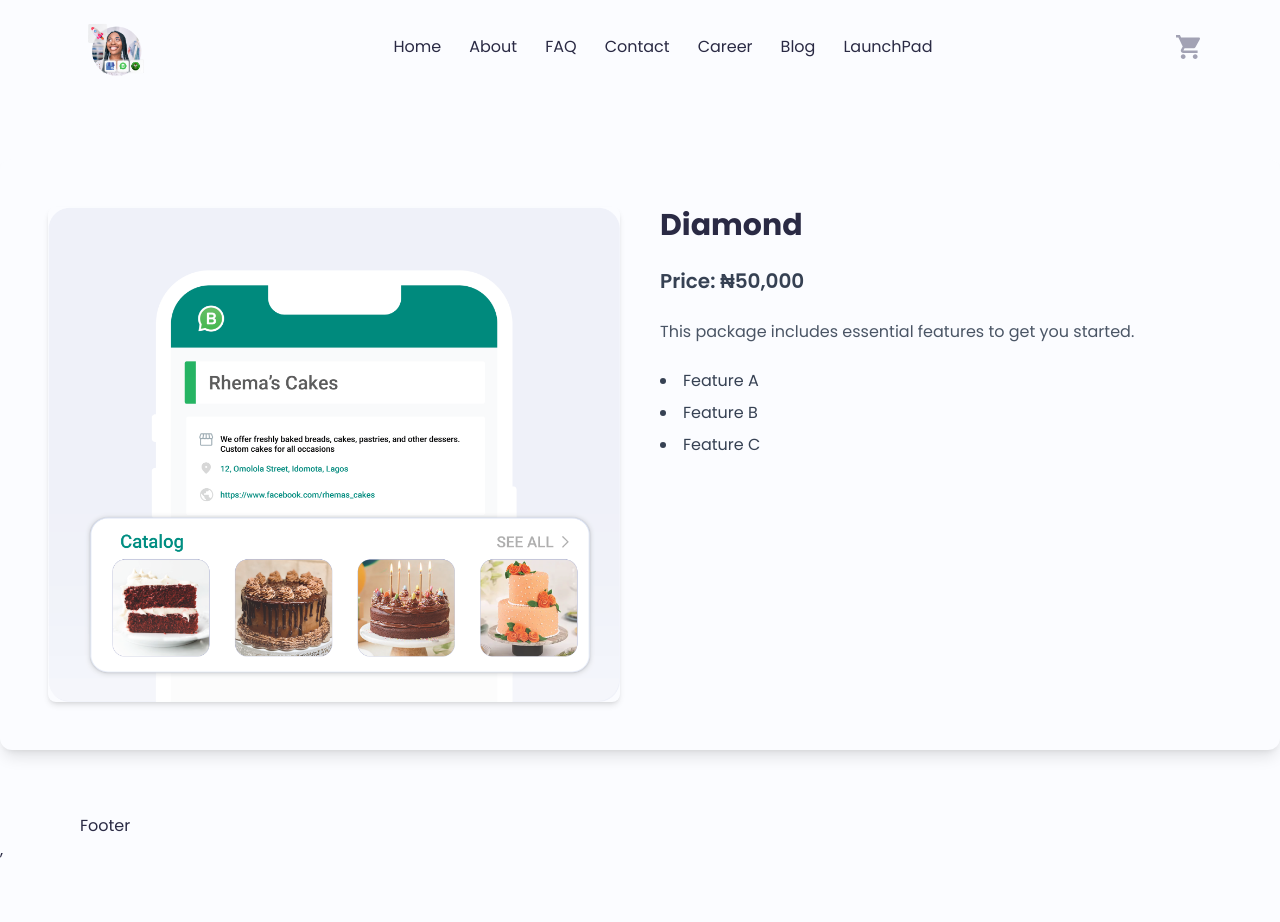
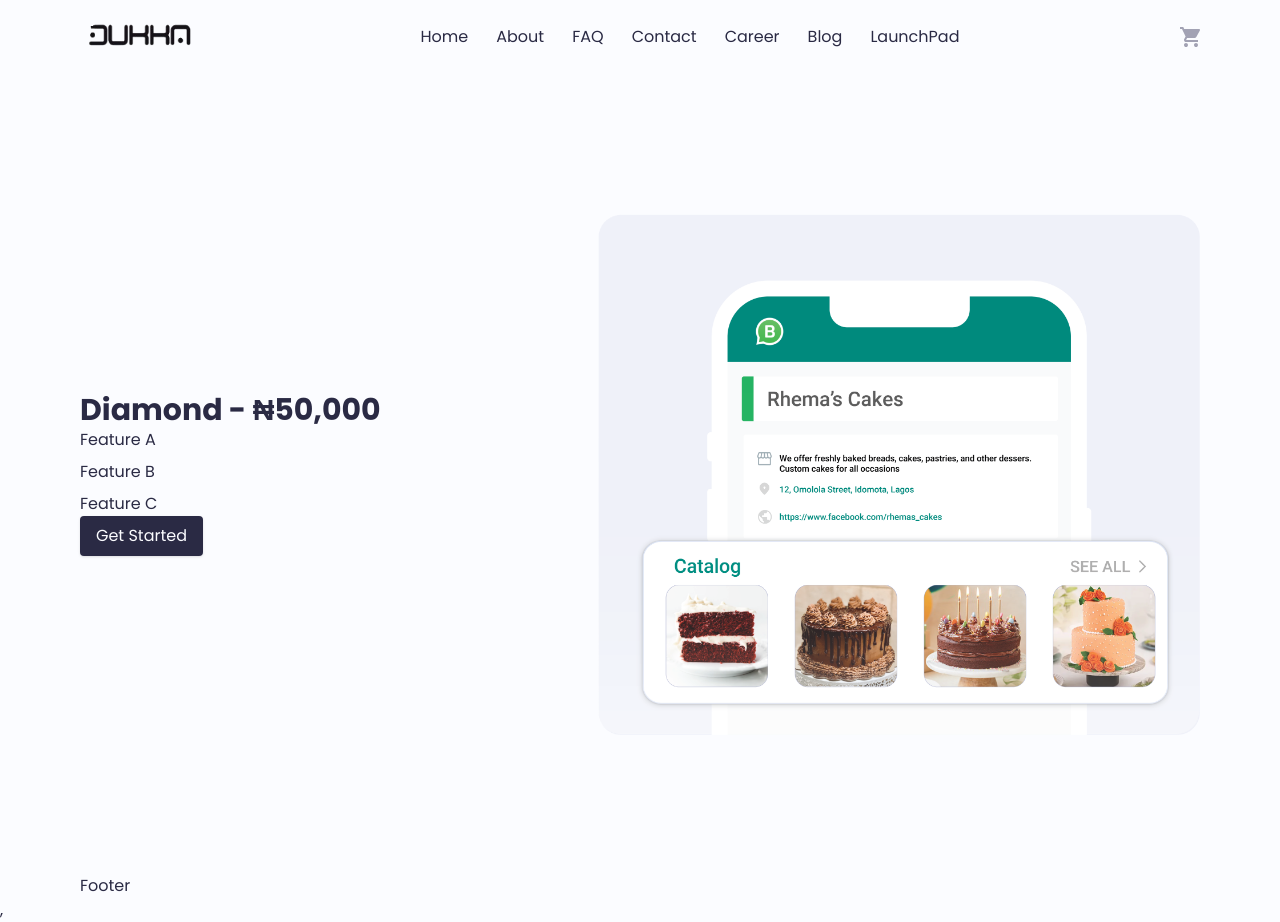
Before and after one commit to geliettech/DukkaLaunchPad, a React (Vite) app: page /Packages/diamond in a window 1280 px wide. Before the commit the page ends 862 px from the top, so only its background shows below. Built offline with nearby package versions, Linux system fonts and the light colour scheme.

Commit message:
fixerrors

```diff
--- a/src/components/cart.tsx
+++ b/src/components/cart.tsx
@@ -3,7 +3,7 @@ import cart from "/hero-section/Vector.svg";
 const Cart = () => {
   return (
     <div>
-      <img src={cart} alt="logo" className="w-[24px] h-[24px]" />
+      <img src={cart} alt="logo" className="w-[20px] h-[20px]" />
     </div>
   );
 };
--- a/src/components/logo.tsx
+++ b/src/components/logo.tsx
@@ -1,9 +1,9 @@
-import logo from "/hero-section/launchpad-1.png";
+import logo from "/logo.png";
 
 const Logo = () => {
   return (
     <div>
-      <img src={logo} alt="logo" className="w-[70px]" />
+      <img src={logo} alt="logo" className="w-[120px]" />
     </div>
   );
 };
--- a/src/data/data.tsx
+++ b/src/data/data.tsx
@@ -29,7 +29,7 @@ const PackagesData = [
     id: nanoid(),
     PkgImg: "/packages/rhemacakes-whatsapp-1.png",
     title: "gold",
-    price: "₦",
+    price: "₦26,500",
     description: "This package includes essential features to get you started.",
     features: ["Feature A", "Feature B", "Feature C"],
   },
--- a/src/pages/packageDetails.tsx
+++ b/src/pages/packageDetails.tsx
@@ -3,67 +3,75 @@ import { useEffect, useState } from "react";
 import PackagesData from "../data/data";
 import { motion } from "framer-motion";
 import { SlideBottom } from "../utility/animation";
+import Button from "../components/btn";
 
 const PackageDetails = () => {
+  // Extract title parameter from the URL
   const { title } = useParams<{ title: string }>();
-  const [pkg, setPkg] = useState<any | null>(null);
+
+  // State variables to store data
+  const [pkgDetails, setPkgDetails] = useState<any | null>(null);
+  const [loading, setLoading] = useState(true);
 
   useEffect(() => {
-    // find the matching package by title
-    const foundPackage = PackagesData.find(
-      (item) => item.title.toLowerCase() === title?.toLowerCase()
-    );
-    setPkg(foundPackage || null);
+    if (title) {
+      const foundPackage = PackagesData.find(
+        (item) => item.title.toLowerCase() === title.toLowerCase()
+      );
+      setPkgDetails(foundPackage || null);
+    }
+    setLoading(false); // ✅ done checking
   }, [title]);
 
-  if (!pkg) {
+  if (loading) {
     return (
-      <div className="flex justify-center items-center h-screen">
-        <p className="text-lg font-semibold">Package not found 🚫</p>
+      <div className="flex items-center justify-center h-screen">
+        <p className="text-xl">Loading package...</p>
+      </div>
+    );
+  }
+
+  if (!pkgDetails) {
+    return (
+      <div className="flex items-center justify-center h-screen">
+        <p className="text-xl">Package not found.</p>
       </div>
     );
   }
 
   return (
-    <motion.div
+    <motion.section
       variants={SlideBottom(0.2)}
       initial="initial"
       animate="animate"
-      className="container py-16"
+      className=""
     >
-      <div className="bg-ghostWhite shadow-lg rounded-xl p-8 md:p-12 space-y-6">
-        <div className="flex flex-col md:flex-row gap-10">
-          {/* Image */}
-          <div className="md:w-1/2">
-            <img
-              src={pkg.PkgImg}
-              alt={pkg.title}
-              className="w-full h-auto object-contain rounded-lg shadow-md"
-            />
+      <div className="container mx-auto x-axis-padding flex flex-col-reverse md:flex-row items-center justify-center md:justify-between min-h-screen">
+        {/* Content */}
+        <div className="">
+          <h1 className="capitalize font-bold text-3xl">
+            {pkgDetails.title} - {pkgDetails.price}
+          </h1>
+
+          {/* Features  */}
+          <div className="list-disc list-inside text-gray-700 space-y-2">
+            {pkgDetails.features.map((feature: string, idx: number) => (
+                <h4 key={idx}>{feature}</h4>
+            ))}
           </div>
+          <Button className="" text="Get Started" to={"#"} />
+        </div>
 
-          {/* Content */}
-          <div className="md:w-1/2 flex flex-col space-y-6">
-            <h1 className="capitalize font-bold text-3xl text-charcoal">
-              {pkg.title}
-            </h1>
-            <p className="text-xl font-semibold text-gray-700">
-              Price: <span className="text-primary">{pkg.price}</span>
-            </p>
-            <p className="text-gray-600 leading-relaxed">{pkg.description}</p>
-
-            {/* Features (optional, if data includes features) */}
-            {pkg.features && (
-              <ul className="list-disc list-inside text-gray-700 space-y-2">
-                {pkg.features.map((feature: string, idx: number) => (
-                  <li key={idx}>{feature}</li>
-                ))}
-              </ul>
-            )}
-          </div>
+        {/* Image */}
+        <div className="">
+          <img
+            src={pkgDetails.PkgImg}
+            alt={pkgDetails.title}
+            className="h-auto w-full object-cover max-h-[602px] max-w-[602px]"
+          />
         </div>
       </div>
-    </motion.div>
+    </motion.section>
   );
 };
 
```
Also changed, not shown: public/logo.png (added).
